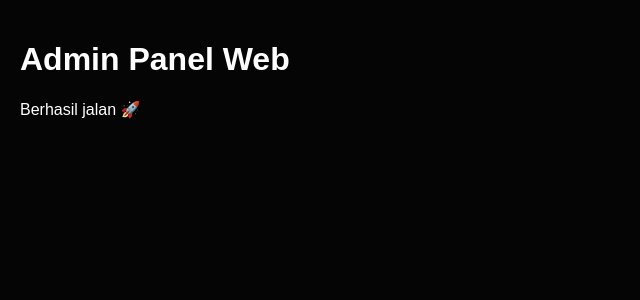
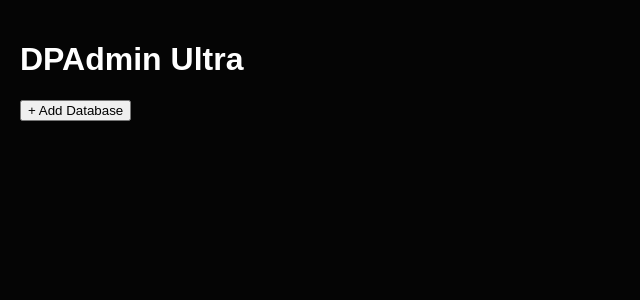
Before and after one commit to Cleveriors/admin-panel, a Next.js app: page / in a window 1280 px wide. Shown: the top 300 px of the page, without its empty margins (0-640 px from the left). Built offline with nearby package versions, Linux system fonts and the light colour scheme.

Commit message:
Refactor Home component to Login with database features

```diff
--- a/pages/index.js
+++ b/pages/index.js
@@ -1,8 +1,51 @@
-export default function Home() {
+import { useEffect, useState } from "react";
+import { useRouter } from "next/router";
+
+export default function Login() {
+  const [servers, setServers] = useState([]);
+  const router = useRouter();
+
+  useEffect(() => {
+    setServers(JSON.parse(localStorage.getItem("dp_db_list") || "[]"));
+  }, []);
+
+  const addDB = () => {
+    const name = prompt("Nama DB");
+    let url = prompt("Firebase URL");
+
+    if (!url) return;
+    if (!url.startsWith("http")) url = "https://" + url;
+
+    const list = [...servers, { name, url }];
+    localStorage.setItem("dp_db_list", JSON.stringify(list));
+    setServers(list);
+  };
+
+  const connect = async (url) => {
+    try {
+      const res = await fetch(url + "/.json");
+      const data = await res.json();
+
+      localStorage.setItem("dp_url", url);
+      localStorage.setItem("dp_data", JSON.stringify(data));
+
+      router.push("/dashboard");
+    } catch {
+      alert("Connection Failed");
+    }
+  };
+
   return (
     <div style={{ padding: 20 }}>
-      <h1>Admin Panel Web</h1>
-      <p>Berhasil jalan 🚀</p>
+      <h1>DPAdmin Ultra</h1>
+
+      {servers.map((s, i) => (
+        <div key={i} onClick={() => connect(s.url)}>
+          {s.name}
+        </div>
+      ))}
+
+      <button onClick={addDB}>+ Add Database</button>
     </div>
   );
 }
```
